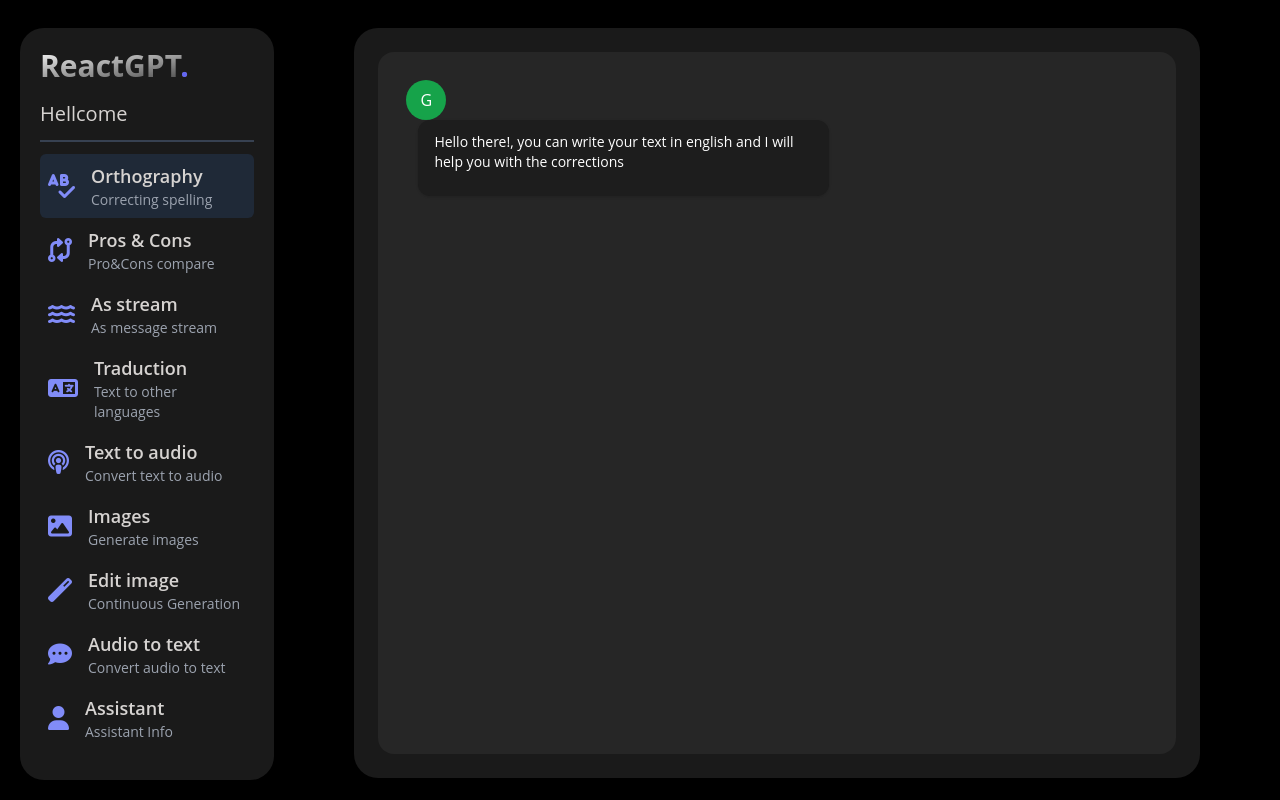
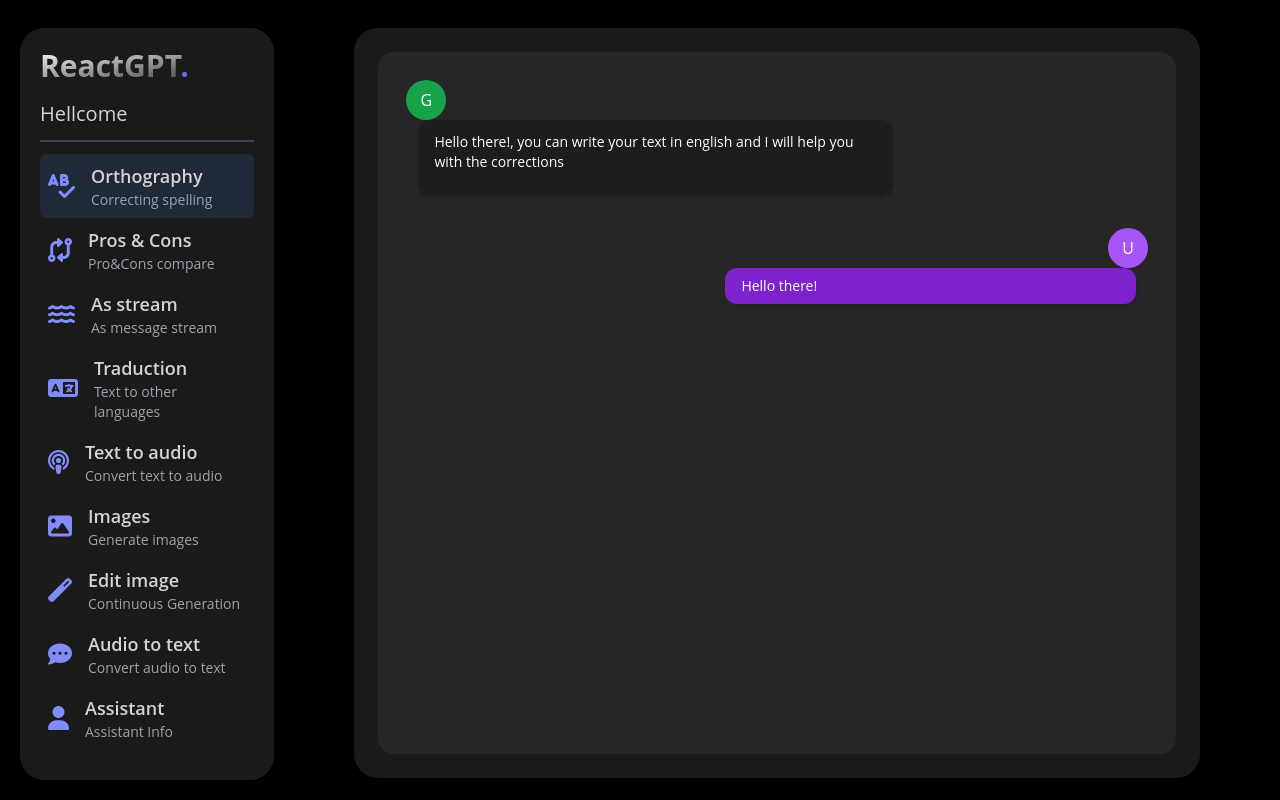
Before and after one commit to JoseAlbDR/ReactGPT, a React (Vite) app: page /orthography in a window 1280 px wide. Built offline with nearby package versions, Linux system fonts and the light colour scheme.

Commit message:
feat: MyMessage component for user messages in chat

```diff
--- a/src/presentation/components/chat-bubbles/GptMessage.tsx
+++ b/src/presentation/components/chat-bubbles/GptMessage.tsx
@@ -6,7 +6,7 @@ interface Props {
 
 const GptMessage = ({ text }: Props) => {
   return (
-    <div className="col-start-1 col-end-8 p-3 rounded-lg">
+    <div className="col-start-1 col-end-9 p-3 rounded-lg">
       <div className="flex flex-row items-start">
         <div className="flex items-center justify-center h-10 w-10 rounded-full bg-green-600 flex-shrink-0">
           G
--- /dev/null
+++ b/src/presentation/components/chat-bubbles/MyMessage.tsx
@@ -0,0 +1,20 @@
+interface Props {
+  text: string;
+}
+
+const MyMessage = ({ text }: Props) => {
+  return (
+    <div className="col-start-6 col-end-13 p-3 rounded-lg">
+      <div className="flex items-center justify-start flex-row-reverse">
+        <div className="flex items-center justify-center h-10 w-10 rounded-full bg-purple-500 flex-shrink-0">
+          U
+        </div>
+      </div>
+      <div className="relative mr-3 text-sm bg-purple-700 py-2 px-4 shadow rounded-xl">
+        {text}
+      </div>
+    </div>
+  );
+};
+
+export default MyMessage;
--- a/src/presentation/components/index.ts
+++ b/src/presentation/components/index.ts
@@ -1,2 +1,3 @@
 export { default as SidebarItem } from '../components/sidebar/SidebarItem';
 export { default as GptMessage } from '../components/chat-bubbles/GptMessage';
+export { default as MyMessage } from '../components/chat-bubbles/MyMessage';
--- a/src/presentation/pages/orthography/OrthographyPage.tsx
+++ b/src/presentation/pages/orthography/OrthographyPage.tsx
@@ -1,4 +1,4 @@
-import { GptMessage } from '../../components';
+import { GptMessage, MyMessage } from '../../components';
 
 const OrthographyPage = () => {
   return (
@@ -6,6 +6,8 @@ const OrthographyPage = () => {
       <div className="chat-messages">
         <div className="grid grid-cols-12 gap-y-2">
           <GptMessage text="Hello there!, you can write your text in english and I will help you with the corrections" />
+
+          <MyMessage text="Hello there! " />
         </div>
       </div>
     </div>
```
